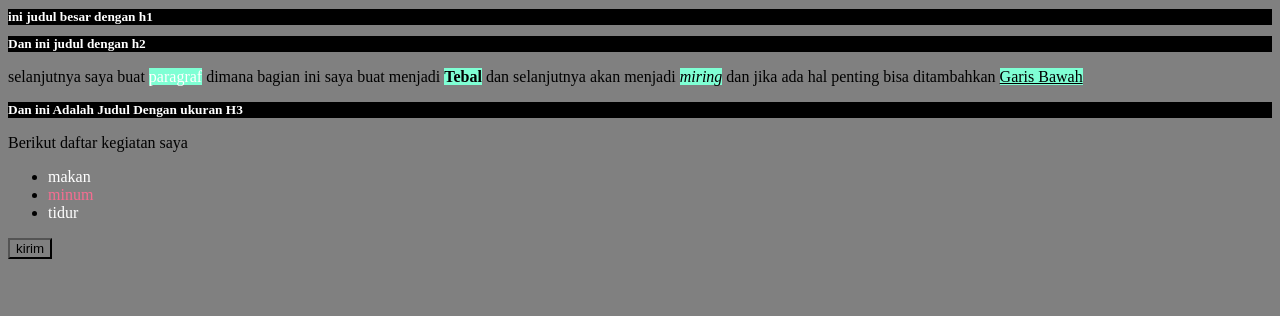
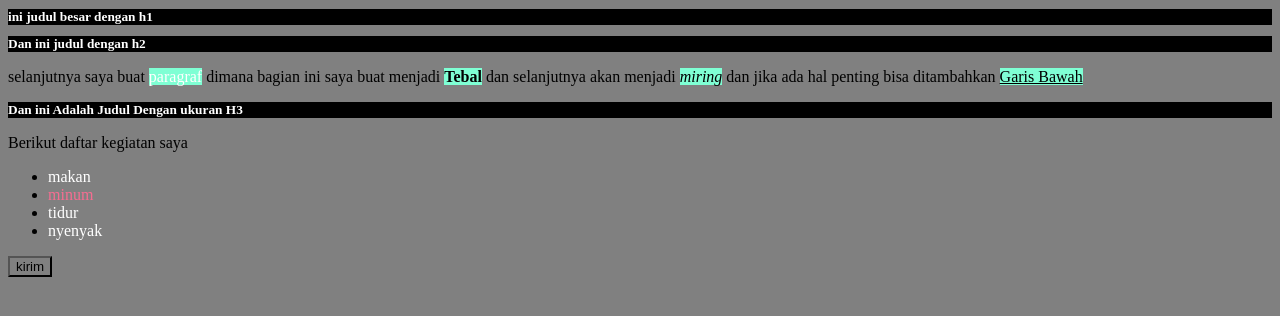
Before and after one commit to Merger2/myProject, a plain HTML site: page codepolitan-01/index.html in a window 1280 px wide. Drawn offline with Linux system fonts and the light colour scheme.

Commit message:
perubahan di codepolitan-01

```diff
--- a/codepolitan-01/index.html
+++ b/codepolitan-01/index.html
@@ -1,22 +1,28 @@
 <!DOCTYPE html>
 <html lang="en">
+
 <head>
     <meta charset="UTF-8">
     <meta name="viewport" content="width=device-width, initial-scale=1.0">
     <title>CSS Selector</title>
     <link rel="stylesheet" href="css/apps.css">
 </head>
+
 <body>
     <h1>ini judul besar dengan h1</h1>
     <h2>Dan ini judul dengan h2</h2>
-        <p>selanjutnya saya buat <span class="mark">paragraf</span> dimana bagian ini saya buat menjadi <b class="mark">Tebal</b> dan selanjutnya akan menjadi <i class="mark">miring</i> dan jika ada hal penting bisa ditambahkan <u class="mark">Garis Bawah</u>  </p>
+    <p>selanjutnya saya buat <span class="mark">paragraf</span> dimana bagian ini saya buat menjadi <b
+            class="mark">Tebal</b> dan selanjutnya akan menjadi <i class="mark">miring</i> dan jika ada hal penting bisa
+        ditambahkan <u class="mark">Garis Bawah</u> </p>
     <h3>Dan ini Adalah Judul Dengan ukuran H3</h3>
     <p>Berikut daftar kegiatan saya</p>
     <ul>
         <li><span id="">makan</span></li>
         <li><span id="list2">minum</span></li>
         <li><span id="">tidur</span></li>
+        <li><span>nyenyak</span></li>
     </ul>
     <button>kirim</button>
 </body>
+
 </html>
```
Lines whose indentation alone changed are shown as unchanged.
